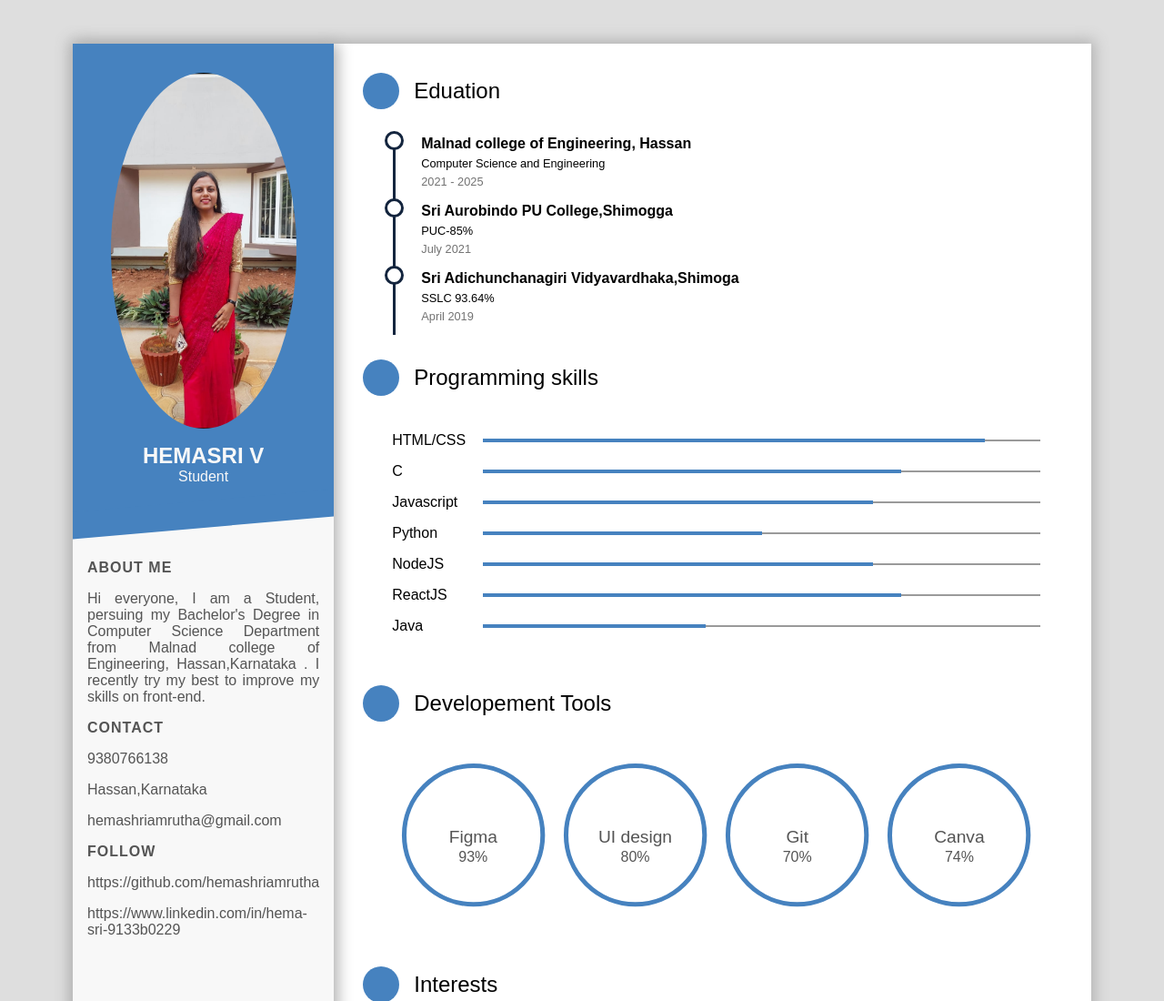
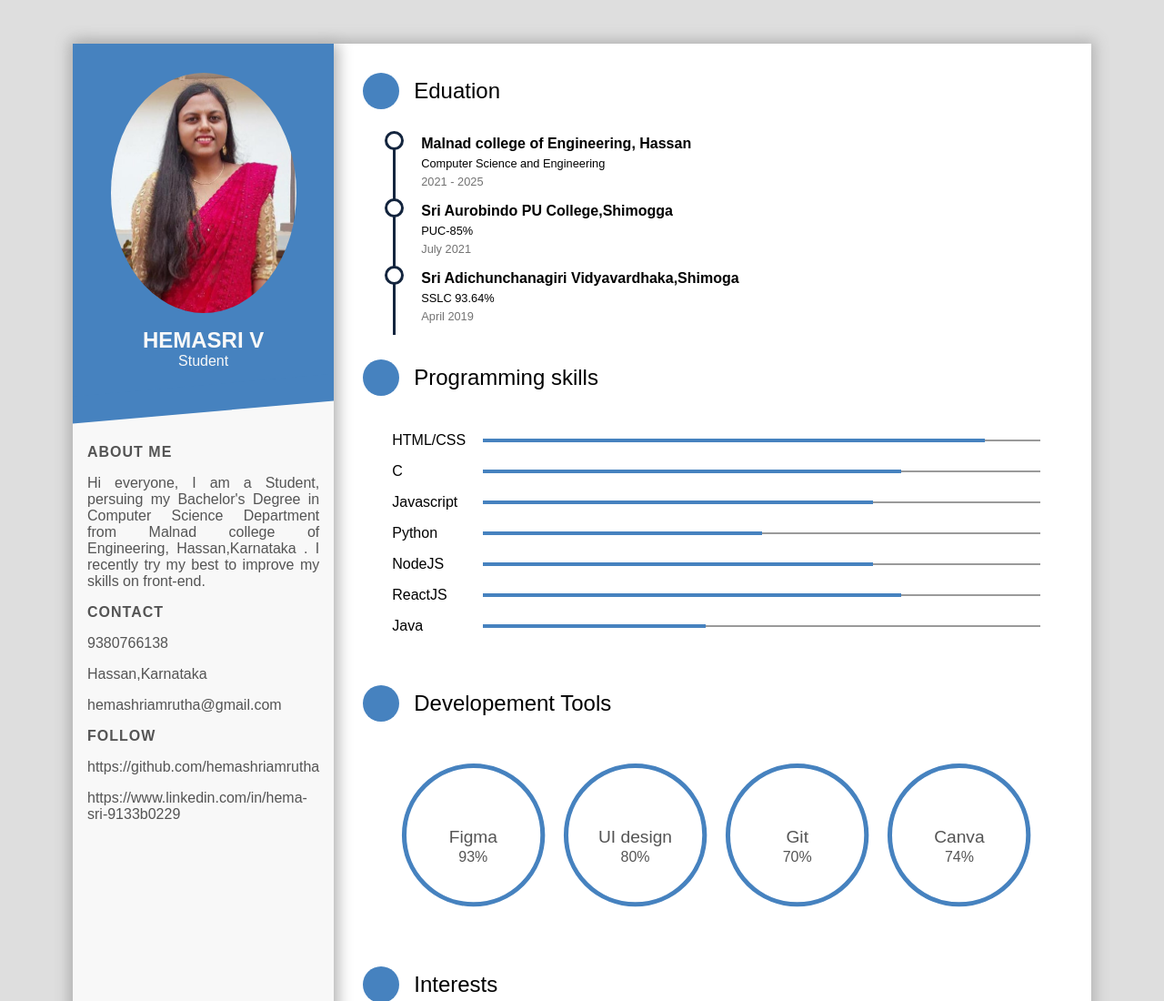
Before and after one commit to hemashriamrutha/program, a plain HTML site: page index.html in a window 1280 px wide. Shown: the top 1100 px of the page at 91% size. Drawn offline with Linux system fonts and the light colour scheme; files whose address does not match are found by name.

Commit message:
Add files via upload

```diff
--- a/index.html
+++ b/index.html
@@ -420,7 +420,7 @@ body {
   <div class="intro">
     <div class="profile">
       <div class="photo">
-        <img src="C:\Users\USER\OneDrive\Desktop\wpact\hem.jpg">
+        <img src="C:\Users\USER\OneDrive\Desktop\wpact\hema.jpg">
       </div>
       <div class="bio">
         <h1 class="name">HEMASRI V</h1>
```
Also changed, not shown: hema.jpg (added).
